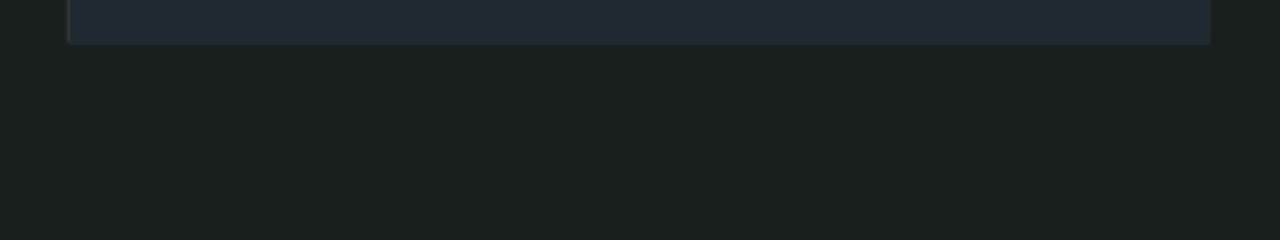
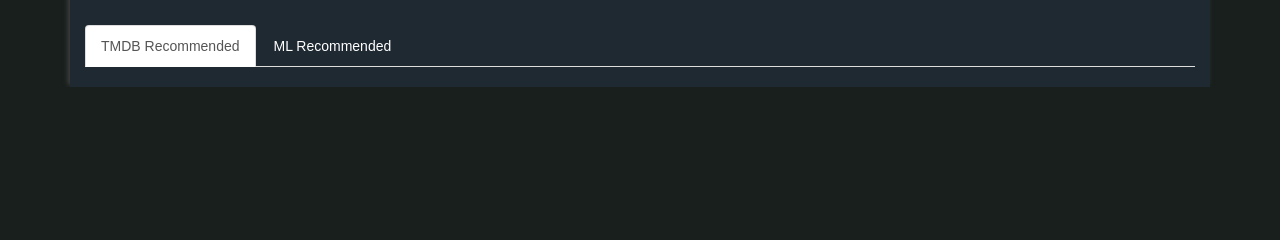
Before and after one commit to HarrisonLavins/ListFlix, a Flask app: template templates/home.html in a window 1280 px wide. Shown: the part 228-468 px from the top of the page. Run offline with Flask 3, Linux system fonts and the light colour scheme; the template is opened without the code that fills it, so the values that code supplies are empty; the visitor is signed in with stand-in values (Sample User, id 1); some libraries are stand-ins or nearby versions.

Commit message:
WIP: Add ML recommended movies to home
Co-Authored-By: EmanuelEnache <125611923+EmanuelEnache@users.noreply.github.com>

```diff
--- a/app.py
+++ b/app.py
@@ -5,7 +5,7 @@ from wtforms import Form, StringField, TextAreaField, PasswordField, validators
 from passlib.hash import sha256_crypt
 from functools import wraps
 from util.tmdb_api import *
-import recommendations
+from recommendations import get_ml_movies
 
 app = Flask(__name__)
 
@@ -29,20 +29,38 @@ def fetch_movies(id):
     # Create object with user information
     user = select_from_listUser([id], 'id')
 
-    user_movies = []
+    movie_watched_list = []
+    rum = select_from_relUserMovie(id,'0')
+    print(rum)
+    for m_tuple in rum:
+        movie_watched_list.append(m_tuple[0])
+
 
     # Call TMDB API for each watched movie
-    movie_watched_list = []
-    rum = select_from_relUserMovie(id,'0')
-    for m_tuple in rum:
-        movie_watched_list.append(m_tuple[0])
+    tmbd_movie_list = []
     for tmdbID in movie_watched_list:
         recommended_movies = getRecommendedMoviesById(tmdbID)
         watched_movie_title = select_from_listMovie([tmdbID], 'tmdbID')
-        user_movies.append({'watched_movie_title': watched_movie_title,'recommended_movies': recommended_movies})
+        tmbd_movie_list.append({'watched_movie_title': watched_movie_title,'recommended_movies': recommended_movies})
+
+
+    #Get ML Recommended Movies
+    ml_movie_list = []
+
+    ml_recommended_movies = get_ml_movies('Star Wars')
+    print(ml_recommended_movies)
+    # for tmdbID in movie_watched_list:
+    #     ml_recommended_movies = get_ml_movies('Star Wars')
+
+
+    for movie in ml_recommended_movies:
+        movie_details = getMovieDetailsById(movie['Movie_Id'])
+        movie_obj = {'original_title': movie_details['original_title'], 'poster_path': movie_details['poster_path'], 'overview': movie_details['overview']}
+        # print(movie_obj)
+        ml_movie_list.append(movie_obj)
 
     # Pass the home template page a Python dictionary called 'movies'
-    return render_template("home.html", movies=user_movies, user=user[0])
+    return render_template("home.html", movies=tmbd_movie_list, ml_movies=ml_movie_list, user=user[0])
 
 @app.route('/library/<string:id>/')
 def render_library(id):
--- a/recommendations.py
+++ b/recommendations.py
@@ -64,7 +64,7 @@ def recommend_movies(title, data, combine, transform):
 
 
 # Take a movie’s title as input and returns the top 20 recommendations in the form of a python dictionary
-def results(movie_name):
+def get_ml_movies(movie_name):
     movie_name = movie_name.lower()
 
     find_movie = get_data()
--- a/templates/home.html
+++ b/templates/home.html
@@ -1,7 +1,6 @@
 {% extends 'layout.html' %} {% block body %}
 <div class="jumbotron-fluid text-center">
   <!-- <h1>Recommendations for {{user.id}}</h1> -->
-  <div>
     <!-- Movies come into this file as a Python dictionary called 'movies'
          below, we are just looping through using the Jinja template language
         and rendering the returned information about each movie from TMDB API -->
@@ -11,6 +10,19 @@
     <br>
 
 
+    <div class="container-fluid">
+      <!-- <h2>Dynamic Tabs</h2>
+      <p>To make the tabs toggleable, add the data-toggle="tab" attribute to each link. Then add a .tab-pane class with a
+          unique ID for every tab and wrap them inside a div element with class .tab-content.</p>
+     -->
+      <ul class="nav nav-tabs">
+        <li class="active"><a data-toggle="tab" href="#TMDB">TMDB Recommended</a></li>
+        <li><a data-toggle="tab" href="#ML">ML Recommended</a></li>
+      </ul>
+
+      <!-- TMDB Movies tab -->
+      <div class="tab-content">
+        <div id="TMDB" class="tab-pane fade in active">
           {% block content %} {% for movie_list in movies %}
           <h2>Because you watched {{movie_list.watched_movie_title[0][2]}}</h2>
           <div class="carousel">
@@ -42,9 +54,47 @@
           </div>
         </div><!-- End Carousel -->
           {% endfor %} {% endblock %}
+          </div>
 
 
+       <!-- ML Movies tab-->
+        <div id="ML" class="tab-pane fade">
+          <h2 class="text-center">ML Recommended for You</h2>
+
+          <div class="carousel">
+          <div class="row">
+            <div class="header">
+              <div class="progress-bar"></div>
+            </div>
+            <div class="container">
+              <button class="handle left-handle">
+                <div class="text">&#8249;</div>
+              </button>
+              <div class="slider">
+                <!-- Renders each movie returned from TMDB in the carousel -->
+                 {% for movie in ml_movies %}
+                <!-- <a href="#"> -->
+
+                  <img
+                    class="movie"
+                    src="http://image.tmdb.org/t/p/w500{{movie.poster_path}}"
+                  ></img>
+                  {% endfor %}
+                  {# <!-- <h2 class="carousel-heading">{{movie.title}}</h2> --> #}
+                <!-- </a> -->
+              </div>
+              <button class="handle right-handle">
+                <div class="text">&#8250;</div>
+              </button>
+            </div>
+          </div>
+        </div><!-- End Carousel -->
+        </div>
+
+      </div>  <!-- Tab Content-->
+
+
+    </div>  <!-- Tab Container-->
 
 </div>
-</div>
 {% endblock %}
--- a/templates/library.html
+++ b/templates/library.html
@@ -36,11 +36,11 @@
                    <h2>{{movie.movie_title}}</h2>
                    <h3>{{movie.overview}}</h3>
                   </div>
+                  {% endfor %} {% endblock %}
+                </div>
 
 
         <!-- Hidden Movies tab-->
-            {% endfor %} {% endblock %}
-          </div>
           <div id="hidden" class="tab-pane fade">
             {% block hidden %} {% for hidden_movie in hidden_movies %}
 
```
Also changed, not shown: 1 other file. Lines whose indentation alone changed are shown as unchanged.
